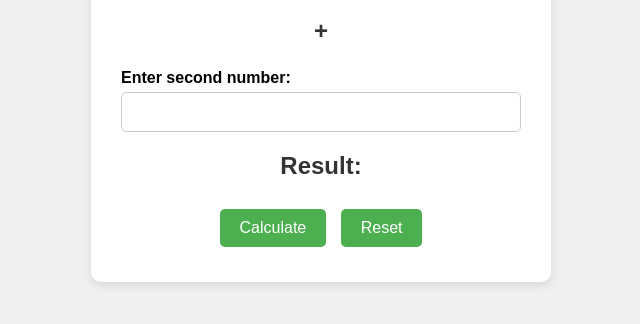
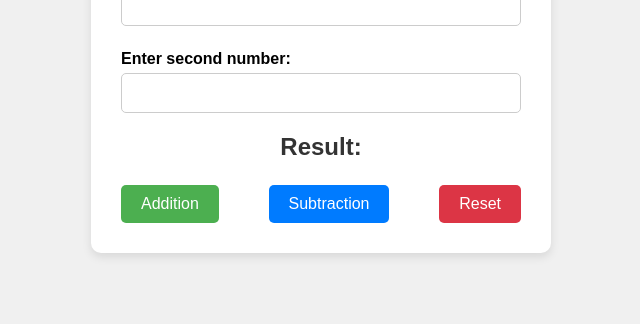
Before and after one commit to julietarteaga/Calculator-practice, a plain HTML site: page src/index.html in a window 1280 px wide. Both pictures are taken after a click on the button "Reset". Shown: the part 366-690 px from the top of the page, without its empty margins (319-959 px from the left). Drawn offline with Linux system fonts and the light colour scheme.

Commit message:
Added substraction functionality

```diff
--- a/src/index.css
+++ b/src/index.css
@@ -40,8 +40,7 @@ body {
     font-weight: bold;
   }
 
-  input,
-  select {
+  input {
     padding: 10px;
     font-size: 16px;
     width: 100%;
@@ -53,21 +52,45 @@ body {
   /* Style the button group */
   .button-group {
     margin-top: 20px;
+    display: flex;
+    justify-content: space-between;
   }
 
+  /* Make sure buttons apply correct colors */
 button {
   padding: 10px 20px;
-    margin: 5px;
   font-size: 16px;
   border: none;
   border-radius: 5px;
-    background-color: #4caf50;
   color: white;
   cursor: pointer;
 }
 
-  button:hover {
+/* Addition button (Green) */
+button:nth-child(1) {
+  background-color: #4caf50;
+}
+
+button:nth-child(1):hover {
   background-color: #45a049;
+}
+
+/* Subtraction button (Blue) */
+button:nth-child(2) {
+  background-color: #007bff;
+}
+
+button:nth-child(2):hover {
+  background-color: #0056b3;
+}
+
+/* Reset button (Red) */
+button:nth-child(3) {
+  background-color: #dc3545;
+}
+
+button:nth-child(3):hover {
+  background-color: #c82333;
 }
 
 /* Style the result display */
--- a/src/index.html
+++ b/src/index.html
@@ -12,21 +12,20 @@
 
       <div class="input-group">
         <label for="num1">Enter first number:</label>
-        <input id="num1" />
+        <input id="num1" type = "number"/>
       </div>
       <h3 id="operator">+</h3>
       <div class="input-group">
         <label for="num2">Enter second number:</label>
-        <input  id="num2" />
+        <input  id="num2" type = "number" />
       </div>
       <h3 id="result">Result:</h3>
 
       <div class="button-group">
-        <button onclick="calculate()">Calculate</button>
+        <button onclick="calculate('add')">Addition</button>
+        <button onclick="calculate('sub')">Subtraction</button>
         <button onclick="resetFields()">Reset</button>
       </div>
-
-
     </div>
 
     <script src="./index.js"></script>
--- a/src/index.js
+++ b/src/index.js
@@ -1,17 +1,29 @@
-function calculate(){
-    const num1 = document.getElementById("num1").value ;
-    const num2 = document.getElementById("num2").value ;
+function calculate(operation) {
+    const num1 = parseFloat(document.getElementById("num1").value);
+    const num2 = parseFloat(document.getElementById("num2").value);
+    const operatorElement = document.getElementById("operator");
+    const resultElement = document.getElementById("result");
+
+    if (isNaN(num1) || isNaN(num2)) {
+        resultElement.innerText = "Please enter valid numbers!";
+        return;
+    }
 
     let result;
-    result = Number(num1) + Number(num2);
+    if (operation === "add") {
+        result = num1 + num2;
+        operatorElement.innerText = "+";
+    } else if (operation === "sub") {
+        result = num1 - num2;
+        operatorElement.innerText = "-";
+    }
 
-    document.getElementById("result").innerText = "Result: "+ result;
+    resultElement.innerText = "Result: " + result;
 }
 
-function resetFields(){
+function resetFields() {
     document.getElementById("num1").value = "";
     document.getElementById("num2").value = "";
-    document.getElementById("operator").value = "+";
-    document.getElementById("result").innerText = "Result: ";
-
+    document.getElementById("operator").innerText = "";
+    document.getElementById("result").innerText = "Result:";
 }
```
Lines whose indentation alone changed are shown as unchanged.
